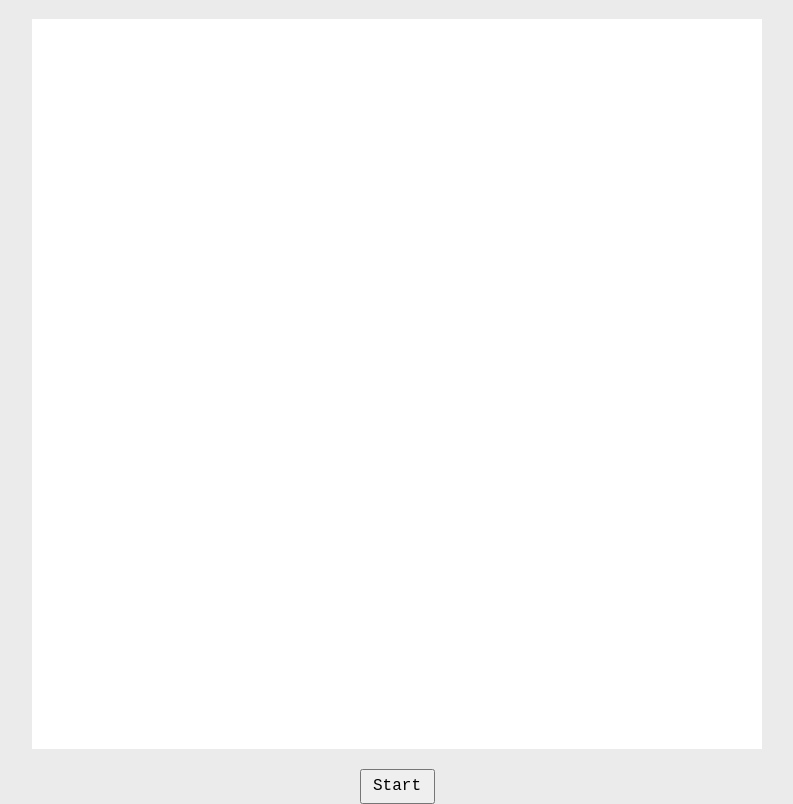
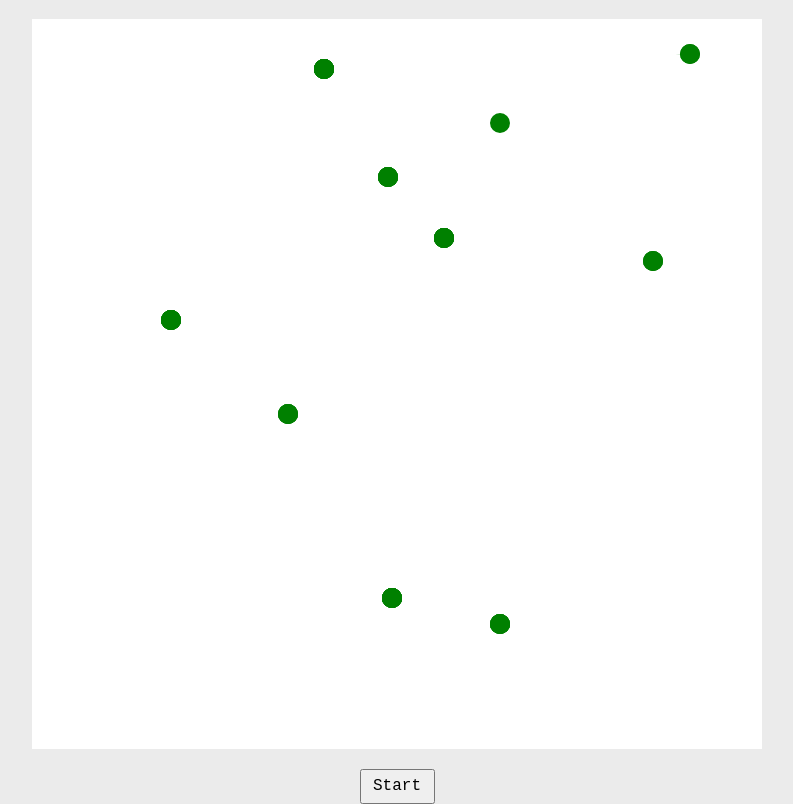
Before and after one commit to ecarnovsky/evolution-of-speed, a website: page index.html in a window 1280 px wide. Shown: the part 61-865 px from the top of the page, without its empty margins (243-1036 px from the left). Drawn offline with Linux system fonts and the light colour scheme; a web font is replaced by a local one.

Commit message:
Initial population of frogs are now rendered to the screen

```diff
--- /dev/null
+++ b/built/food.js
@@ -0,0 +1,7 @@
+var Food = /** @class */ (function () {
+    function Food() {
+        this.positionX = Math.floor(Math.random() * canvas.width);
+        this.positionY = Math.floor(Math.random() * canvas.height);
+    }
+    return Food;
+}());
--- a/built/frog.js
+++ b/built/frog.js
@@ -1,12 +1,35 @@
 var Frog = /** @class */ (function () {
-    function Frog(age, energy, jumpDistance1, jumpDistance2, likelihoodJump1) {
+    function Frog(age, energy, jumpDistance1, jumpDistance2, likelihoodJump1, positionX, positionY) {
         this.age = age;
         this.energy = energy;
         this.jumpDistance1 = jumpDistance1;
-        this.jumpDistance2 = jumpDistance1;
+        this.jumpDistance2 = jumpDistance2;
         this.likelihoodJump1 = likelihoodJump1;
+        this.positionX = positionX;
+        this.positionY = positionY;
         this.alive = true;
         this.focus = null;
     }
+    Frog.generateStarterFrog = function () {
+        var age = 0;
+        var energy = 90;
+        var jumpDistance1 = Math.floor(Math.random() * (50 - 5)) + 5;
+        var jumpDistance2 = Math.floor(Math.random() * (50 - 5)) + 5;
+        var likelihoodJump1 = Math.floor(Math.random() * 100);
+        var positionX = Math.floor(Math.random() * canvas.width);
+        var positionY = Math.floor(Math.random() * canvas.height);
+        return new Frog(age, energy, jumpDistance1, jumpDistance2, likelihoodJump1, positionX, positionY);
+    };
+    Frog.prototype.getPosition = function () {
+        return { x: this.positionX, y: this.positionY };
+    };
+    Frog.prototype.doAction = function () {
+        this.positionX += 1;
+    };
+    Frog.width = 10;
+    Frog.lifespan = 100;
+    Frog.energyGainedFromFood = 30;
+    Frog.energyLostFromBirth = 20;
+    Frog.energyWhenSeekFood = 60;
     return Frog;
 }());
--- a/built/main.js
+++ b/built/main.js
@@ -1,8 +1,13 @@
-var paused = true;
 document.getElementById('start-pause-btn').addEventListener('click', togglePause);
 var canvas = document.querySelector('canvas');
 canvas.height = 730;
 canvas.width = 730;
+var ctx = canvas.getContext('2d');
+var paused = true;
+var frogs = [];
+var food = [];
+var numberOfTicks = 0;
+startNewSimulation();
 function togglePause() {
     if (paused) {
         this.innerText = "Pause";
@@ -13,3 +18,27 @@ function togglePause() {
         paused = true;
     }
 }
+function startNewSimulation() {
+    var INITIAL_POPULATION = 10;
+    var INITIAL_FOOD = 20;
+    for (var i = 0; i < INITIAL_POPULATION; i++) {
+        var newFrog = Frog.generateStarterFrog();
+        frogs.push(newFrog);
+    }
+    for (var i = 0; i < INITIAL_FOOD; i++) {
+        var newFood = new Food();
+        food.push(newFood);
+    }
+    runSimulation();
+}
+function runSimulation() {
+    ctx.clearRect(0, 0, canvas.width, canvas.height);
+    for (var i = 0; i < frogs.length; i++) {
+        frogs[i].doAction();
+        var position = frogs[i].getPosition();
+        ctx.arc(position.x, position.y, Frog.width, 0, Math.PI * 2, true);
+        ctx.closePath();
+        ctx.fillStyle = 'green';
+        ctx.fill();
+    }
+}
--- a/index.html
+++ b/index.html
@@ -20,6 +20,8 @@
 		<canvas></canvas>
 		<button id="start-pause-btn">Start</button>
 
+		<script type="text/javascript" src="built/food.js"></script>
+		<script type="text/javascript" src="built/frog.js"></script>
 		<script type="text/javascript" src="built/main.js"></script>
 	</body>
 </html>
```
Also changed, not shown: ts/food.ts (added, +11 -0 lines), ts/frog.ts (+37 -2 lines), ts/main.ts (+45 -2 lines).
